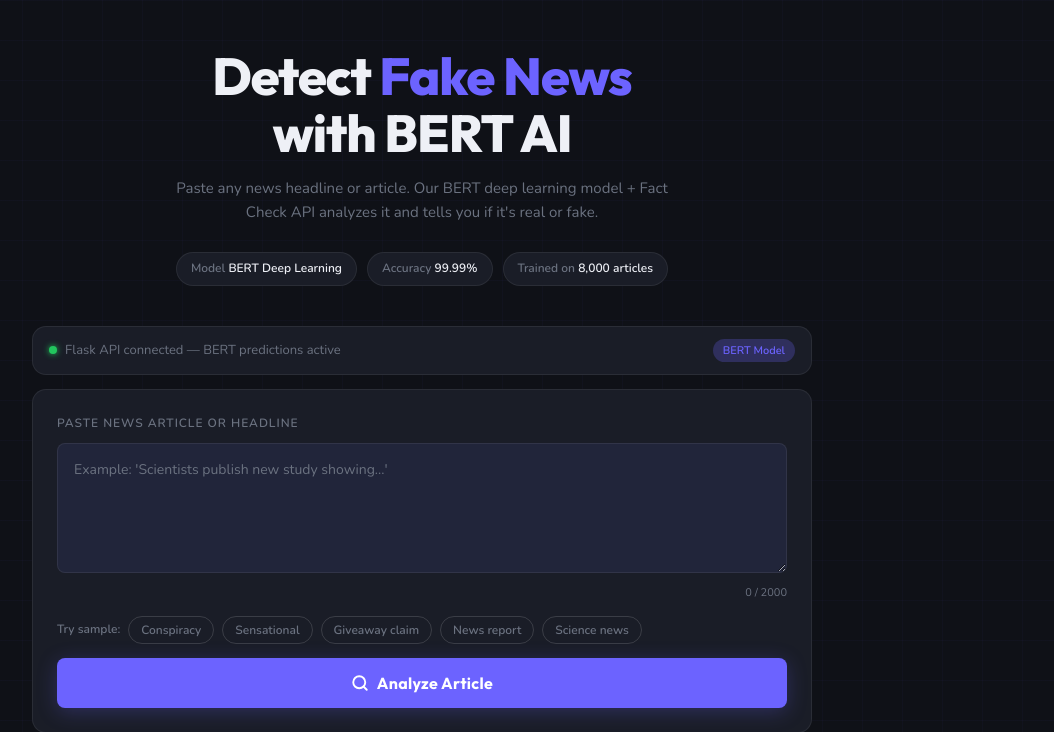
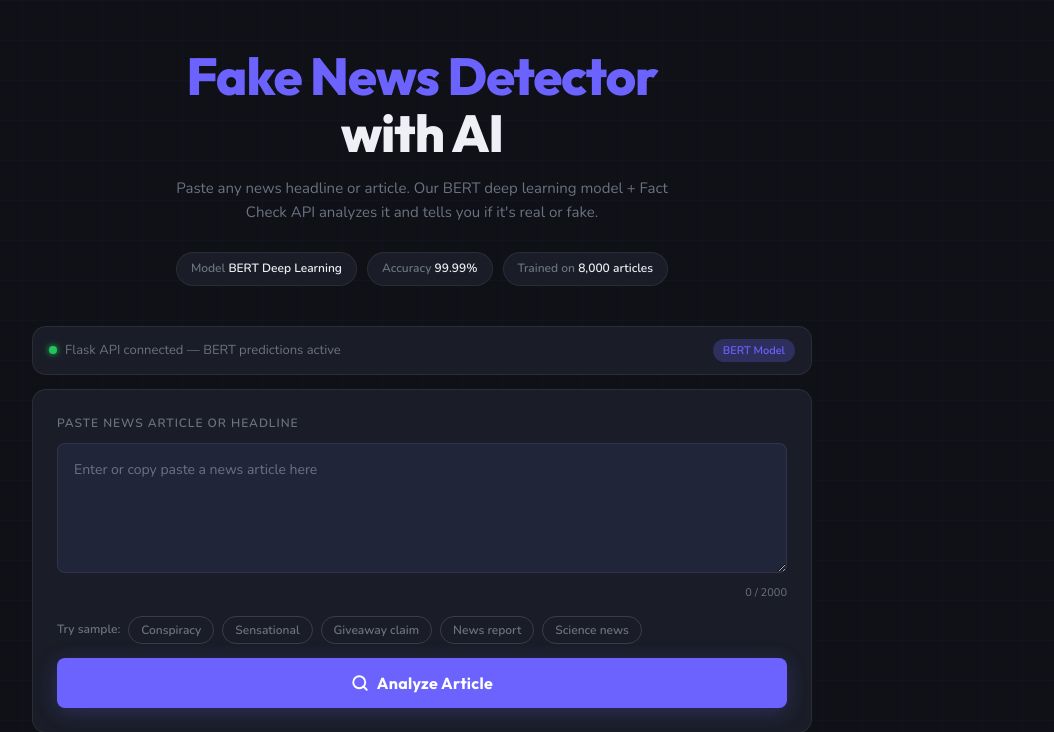
Before and after one commit to Abhijeet194/Fake-News-detector, a Flask app: page / in a window 1280 px wide. Shown: the top 732 px of the page, without its empty margins (218-1272 px from the left). Run offline with Flask 3, Linux system fonts and the light colour scheme.

Commit message:
minor fixes

```diff
--- a/templates/index.html
+++ b/templates/index.html
@@ -19,7 +19,7 @@
     <!-- HEADER -->
     <header class="header">
 
-      <h1>Detect <span class="highlight">Fake News</span><br>with BERT AI</h1>
+      <h1><span class="highlight">Fake News Detector</span><br>with AI</h1>
       <p class="subtitle">
         Paste any news headline or article. Our BERT deep learning model
         +  Fact Check API analyzes it and tells you if it's real or fake.
@@ -45,7 +45,7 @@
     <div class="input-card">
       <label class="field-label" for="article-input">Paste news article or headline</label>
 
-      <textarea id="article-input" placeholder="Example: 'Scientists publish new study showing...'"
+      <textarea id="article-input" placeholder="Enter or copy paste a news article here"
         aria-label="News article input" maxlength="2000"></textarea>
 
       <div class="validation-msg" id="validation-msg">
```
